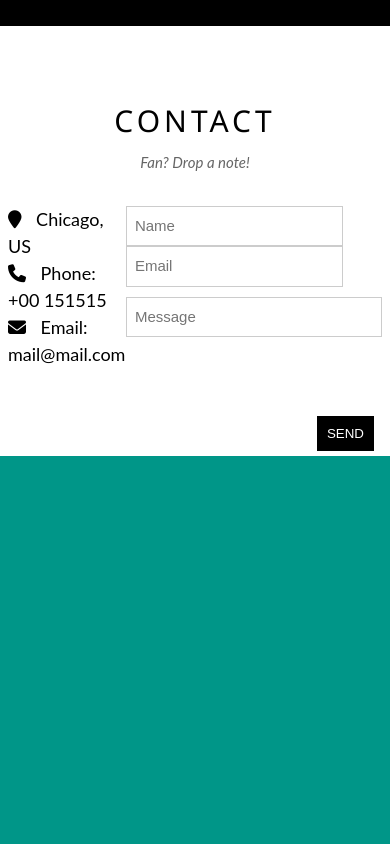
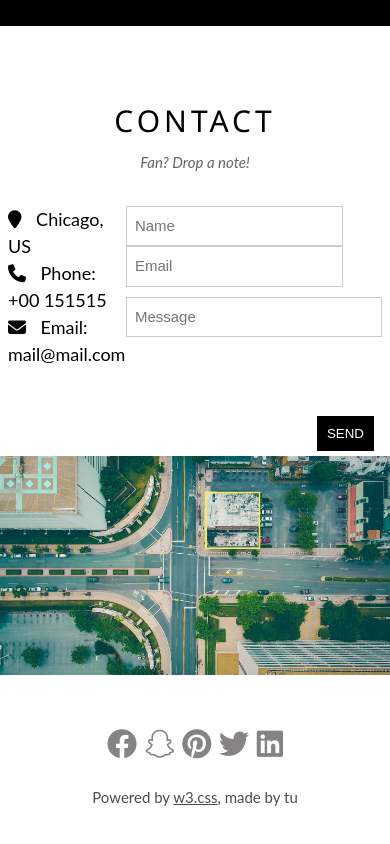
Before and after one commit to nttukhtn/f8_w3schools_band, a plain HTML site: page index.html in a window 390 px wide. Shown: the part 1814-2658 px from the top of the page. Drawn offline with Linux system fonts and the light colour scheme.

Commit message:
finish, but not responsive

```diff
--- a/assets/css/style.css
+++ b/assets/css/style.css
@@ -4,6 +4,7 @@
   box-sizing: border-box;
 }
 html {
+  scroll-behavior: smooth;
   font-family: "Lato", sans-serif;
   line-height: 1.5;
   font-size: 15px;
@@ -300,7 +301,6 @@ ul.tickets-amount {
   display: inline-block;
 }
 
-
 #footer {
   /* min-height: 300vh; */
 }
@@ -458,10 +458,40 @@ ul.tickets-amount {
   text-transform: uppercase;
 }
 
+.map-section img {
+  width: 100%;
+}
 
 #footer {
-  height: 100vh;
-  background-color: #009688;
+  /* height: 100vh; */
+  /* background-color: #009688; */
+}
+
+#footer .social-list {
+  text-decoration: none;
+  text-align: center;
+  margin-top: 40px;
+  margin-bottom: 20px;
+}
+
+#footer .social-list a {
+  font-size: 30px;
+  text-decoration: none;
+  color: rgb(133, 131, 131);
+}
+
+#footer .social-list a:hover {
+  opacity: 0.5;
+}
+
+#footer .copyright {
+  text-align: center;
+  margin-bottom: 40px;
+  opacity: 0.7;
+}
+
+#footer .copyright a {
+  color: #000;
 }
 
 @keyframes modalFadeIn {
--- a/index.html
+++ b/index.html
@@ -4,7 +4,8 @@
     <meta charset="UTF-8" />
     <meta http-equiv="X-UA-Compatible" content="IE=edge" />
     <meta name="viewport" content="width=device-width, initial-scale=1.0" />
-    <title>Document</title>
+    <title>The band &#119136;</title>
+    <link rel="icon" href="./assets/img/guitar.png" type="image/icon" />
     <link rel="stylesheet" href="./assets/css/style.css" />
     <link
       rel="stylesheet"
@@ -24,10 +25,10 @@
     <div id="main">
       <div id="header">
         <ul id="nav">
-          <li><a href="">Home</a></li>
-          <li><a href="">Band</a></li>
-          <li><a href="">Tour</a></li>
-          <li><a href="">Contact</a></li>
+          <li><a href="#">Home</a></li>
+          <li><a href="#the-band">Band</a></li>
+          <li><a href="#tour">Tour</a></li>
+          <li><a href="#contact">Contact</a></li>
           <li id="nav-more">
             <a href=""
               >More <i class="nav-caret-down fa-solid fa-caret-down"></i
@@ -55,7 +56,7 @@
 
       <div id="content">
         <!-- ABOUT -->
-        <div class="content-section">
+        <div id="the-band" class="content-section">
           <h2 class="section-heading">THE BAND</h2>
           <p class="section-sub-heading">We love music</p>
           <p class="about-text">
@@ -100,7 +101,7 @@
         </div>
         <!-- END ABOUT -->
         <!-- TOUR -->
-        <div class="tour-section">
+        <div id="tour" class="tour-section">
           <div class="content-section">
             <h2 class="section-heading text-white">TOUR DATES</h2>
             <p class="section-sub-heading text-white">
@@ -172,7 +173,7 @@
         </div>
         <!-- END TOUR -->
         <!-- START CONTACT -->
-        <div class="contact-section">
+        <div id="contact" class="contact-section">
           <div class="content-section">
             <h2 class="section-heading">CONTACT</h2>
             <p class="section-sub-heading">Fan? Drop a note!</p>
@@ -203,9 +204,24 @@
           </div>
         </div>
         <!-- END CONTACT -->
+
+        <div class="map-section">
+          <img src="./assets/img/map.jpg" alt="Map" />
+        </div>
       </div>
 
-      <div id="footer"></div>
+      <div id="footer">
+        <div class="social-list">
+          <a href=""> <i class="fa-brands fa-facebook"></i> </a
+          ><a href=""> <i class="fa-brands fa-snapchat"></i> </a
+          ><a href=""> <i class="fa-brands fa-pinterest"></i> </a
+          ><a href=""> <i class="fa-brands fa-twitter"></i> </a
+          ><a href=""> <i class="fa-brands fa-linkedin"></i> </a>
+        </div>
+        <div>
+          <p class="copyright">Powered by <a href="#">w3.css</a>, made by tu</p>
+        </div>
+      </div>
     </div>
     <div class="modal" id="buy-ticket-modal">
       <div class="modal-container" id="buy-ticket-modal-container">
```
Also changed, not shown: assets/img/guitar.png (added), assets/img/logo.png (added), assets/img/map.jpg (added).
